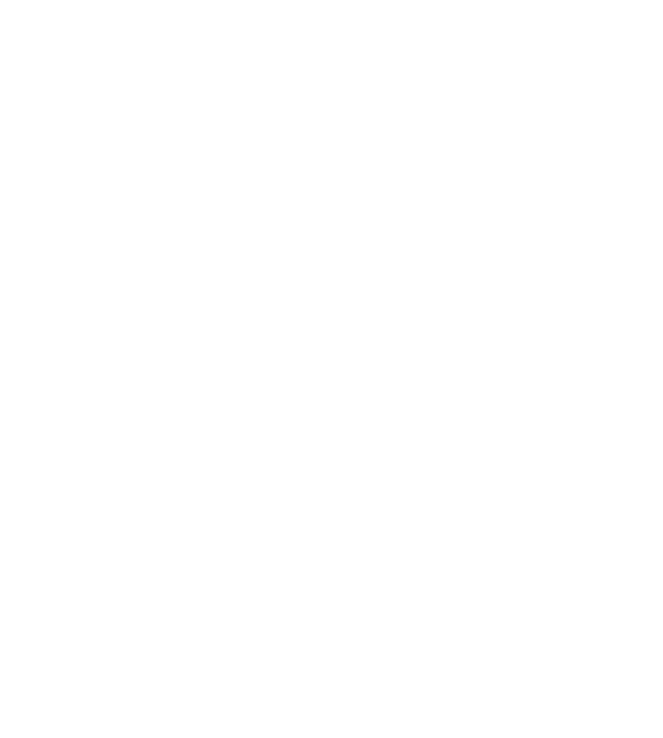
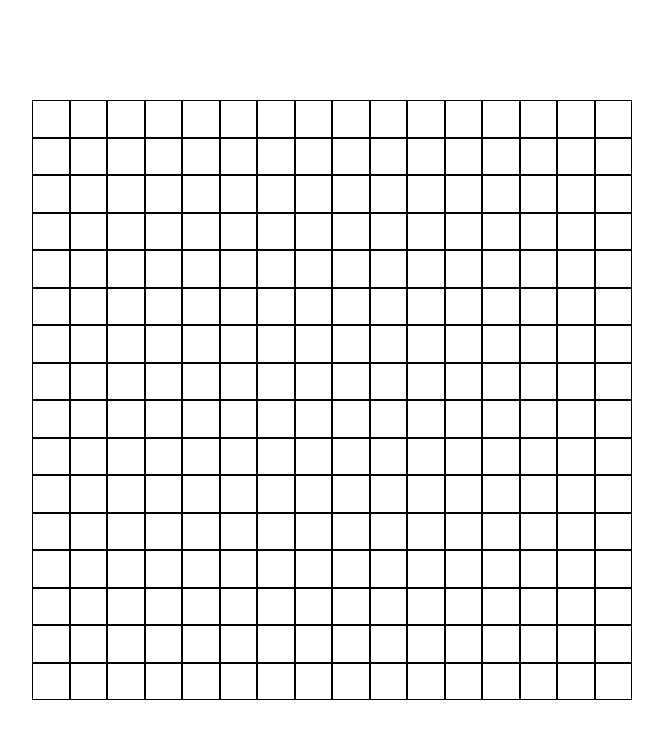
Before and after one commit to rishikpogu/etch-a-sketch, a plain HTML site: page index.html in a window 1280 px wide. Shown: the whole page, without its empty margins (308-971 px from the left). Drawn offline with Linux system fonts and the light colour scheme.

Commit message:
complete loop creating divs & wrap them

```diff
--- a/index.html
+++ b/index.html
@@ -1,13 +1,13 @@
 <!DOCTYPE html>
 <html lang="en">
-<head>
-    <meta charset="UTF-8">
-    <meta name="viewport" content="width=device-width, initial-scale=1.0">
+  <head>
+    <meta charset="UTF-8" />
+    <meta name="viewport" content="width=device-width, initial-scale=1.0" />
     <title>Document</title>
-</head>
-<body>
-    <div id="container">
-
-    </div>
-</body>
+    <link rel="stylesheet" href="./style.css" />
+  </head>
+  <body>
+    <div id="container"></div>
+  </body>
+  <script src="./script.js"></script>
 </html>
--- a/script.js
+++ b/script.js
@@ -0,0 +1,8 @@
+let container = document.querySelector('#container');
+let n = 16;
+for (let i = 0; i<n*n; i++) {
+    let div = document.createElement('div');
+    let hw = 600/n
+    div.setAttribute("style", `border: 1px solid black; width: ${hw}px; height: ${hw}px;`);
+    container.appendChild(div);
+}
--- a/style.css
+++ b/style.css
@@ -0,0 +1,22 @@
+body {
+    margin: 0;
+    padding: 0;
+    display: flex;
+    flex-direction: column;
+    justify-content: center;
+    align-items: center;
+    height: 100vh;
+}
+
+#container {
+    display: flex;
+    height: 600px;
+    width: 600px;
+    justify-content: center;
+    align-items: center;
+    flex-wrap: wrap;
+}
+
+#container div {
+    box-sizing: border-box;
+}
```
